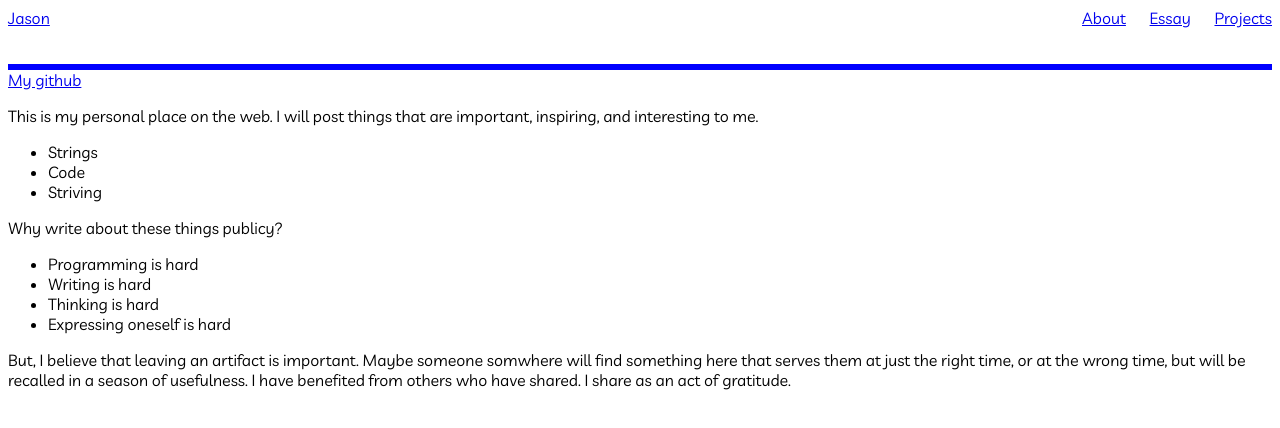
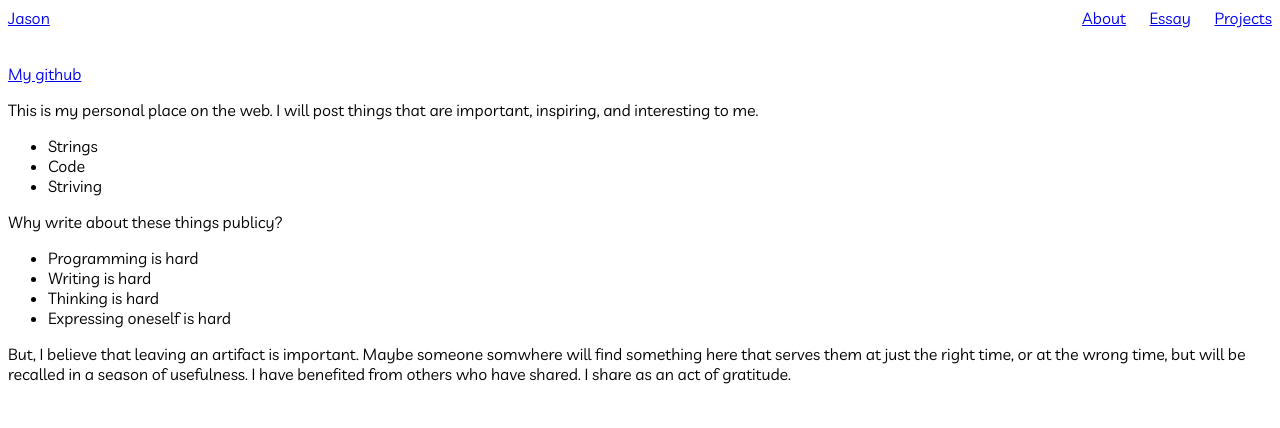
Before and after one commit to jlburton/jlburton.github.io, a plain HTML site: page index.html in a window 1280 px wide. Drawn offline with Linux system fonts and the light colour scheme.

Commit message:
Update styles.css

```diff
--- a/css/styles.css
+++ b/css/styles.css
@@ -4,7 +4,7 @@ body {
  div {display: block;}
 
 .site-header{
-    border-bottom: 6px solid blue;
+    border-bottom: 6px, solid blue;
     min-height: 56px;
 }
 
```
